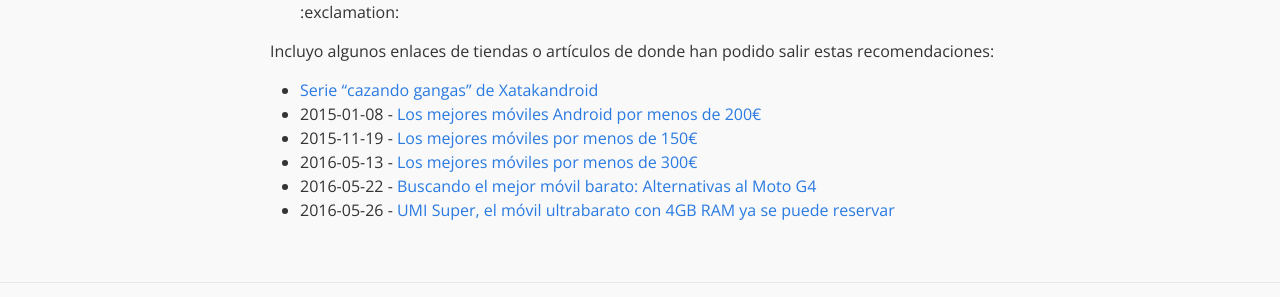
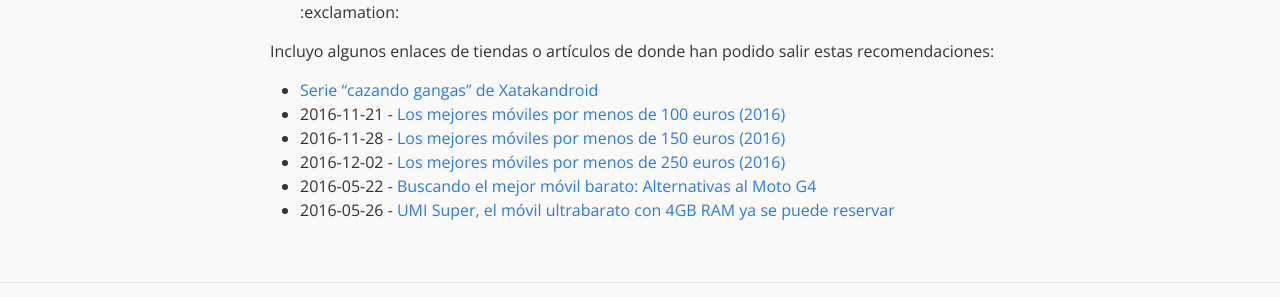
Before and after one commit to eduardofilo/eduardofilo.jekyll, a Jekyll site: the page built from _posts/2015-01-09-moviles.md, in a window 1280 px wide. Shown: the part 1351-1648 px from the top of the page. Built offline with Jekyll 4.4.1, drawn with Linux system fonts in a browser that asks for light colours.

Commit message:
Artículos de móviles baratos de El Androide Libre.

```diff
--- a/_posts/2015-01-09-moviles.md
+++ b/_posts/2015-01-09-moviles.md
@@ -35,8 +35,8 @@
 Incluyo algunos enlaces de tiendas o artículos de donde han podido salir estas recomendaciones:
 
 * [Serie “cazando gangas” de Xatakandroid](http://www.xatakandroid.com/tag/cazando-gangas)
-* 2015-01-08 - [Los mejores móviles Android por menos de 200€](http://www.elandroidelibre.com/2015/01/los-mejores-moviles-android-por-menos-de-200e.html)
-* 2015-11-19 - [Los mejores móviles por menos de 150€](http://www.elandroidelibre.com/2015/11/los-mejores-moviles-por-menos-de-150e.html)
-* 2016-05-13 - [Los mejores móviles por menos de 300€](http://www.elandroidelibre.com/2016/05/mejores-moviles-por-menos-de-300.html)
+* 2016-11-21 - [Los mejores móviles por menos de 100 euros (2016)](http://www.elandroidelibre.com/2016/11/que-movil-comprar-por-menos-de-100-euros-android.html)
+* 2016-11-28 - [Los mejores móviles por menos de 150 euros (2016)](http://www.elandroidelibre.com/2016/11/los-mejores-moviles-menos-150-euros-2016.html)
+* 2016-12-02 - [Los mejores móviles por menos de 250 euros (2016)](http://www.elandroidelibre.com/2016/12/los-mejores-moviles-por-menos-200-euros-2016.html)
 * 2016-05-22 - [Buscando el mejor móvil barato: Alternativas al Moto G4](http://www.elandroidelibre.com/2016/05/alternativas-al-moto-g4.html)
 * 2016-05-26 - [UMI Super, el móvil ultrabarato con 4GB RAM ya se puede reservar](http://www.elandroidelibre.com/2016/05/umi-super-movil-ultrabarato-4gb-reservar.html)
```
